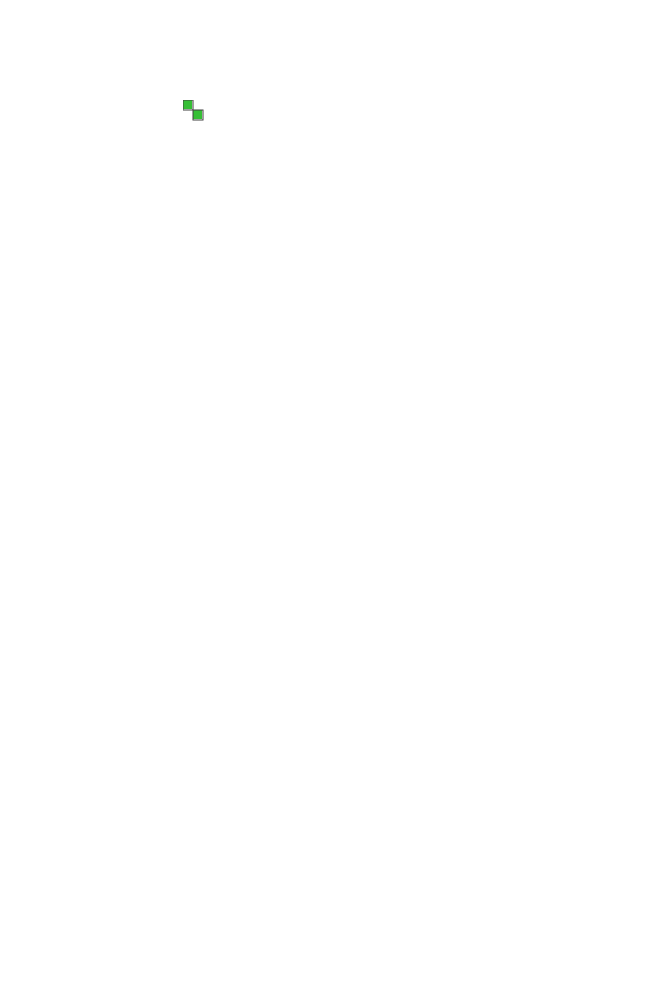
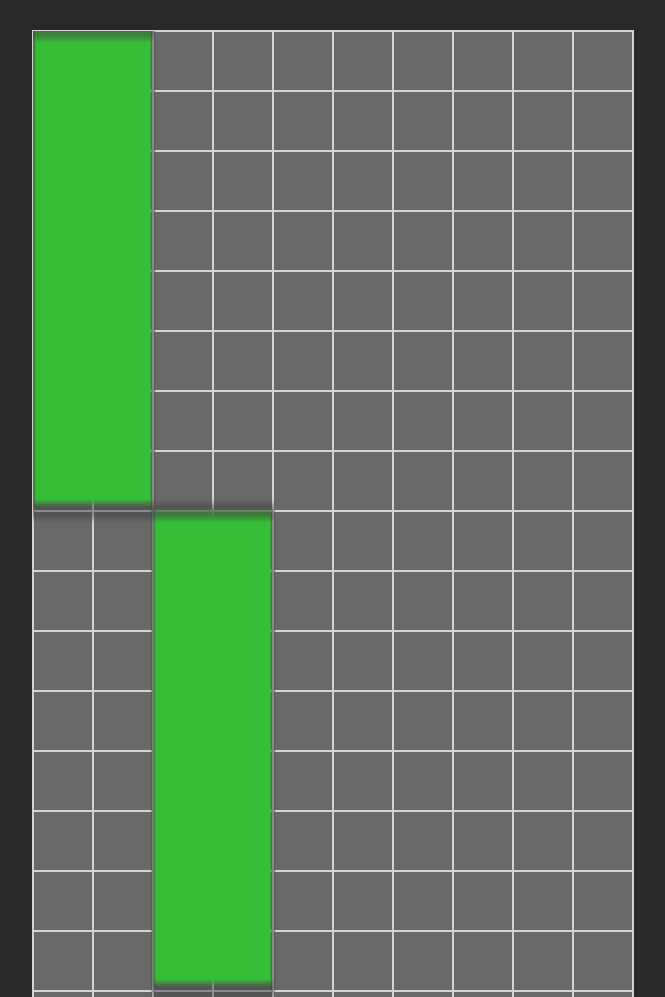
Before and after one commit to simpsons01/tetris, a website built with webpack: page template/index.html in a window 1280 px wide. Shown: the top 997 px of the page, without its empty margins (307-972 px from the left). Before the commit the page ends 800 px from the top, so only its background shows below. Built offline with nearby package versions, Linux system fonts and the light colour scheme.

Commit message:
調整canvas畫布

```diff
--- a/src/component/tertis/Tertis.ts
+++ b/src/component/tertis/Tertis.ts
@@ -128,7 +128,7 @@ export class Tertis {
     const polyominoBlockInfo = this.polyomino.getInfo()
     this.data.forEach(row => {
       row.forEach(({ x, y, strokeColor, fillColor, state }) => {
-        let _x, _y, _strokeColor, _fillColor, polyominoBlock
+        let _x, _y, _strokeColor, _fillColor, polyominoBlock, isFilled = false
         polyominoBlock = polyominoBlockInfo.find(polyominoBlock => {
           return (
             polyominoBlock.x === x &&
@@ -140,18 +140,22 @@ export class Tertis {
           _y = y * BlcokDistance
           _strokeColor = strokeColor
           _fillColor = fillColor
+          isFilled = true
         }else if(!!polyominoBlock) {
           _x = polyominoBlock.x * BlcokDistance
           _y = polyominoBlock.y * BlcokDistance
           _strokeColor = polyominoBlock.strokeColor
           _fillColor = polyominoBlock.fillColor
+          isFilled = true
         }
+        if(isFilled) {
           this.context.strokeStyle = _strokeColor
           this.context.fillStyle = _fillColor
           this.context.save()
           this.context.fillRect(_x, _y, BlcokDistance - 1, BlcokDistance - 1)
           this.context.strokeRect(_x, _y, BlcokDistance, BlcokDistance)
           this.context.restore()
+        }
       })
     })
   }
--- a/src/enum.ts
+++ b/src/enum.ts
@@ -21,11 +21,11 @@ export enum Direction {
   Down = 'down'
 }
 
-export const BlcokDistance = 10
+export const BlcokDistance = 60
 
 export enum Canvas {
-  Width = 300,
-  Height = 600
+  Width = 600,
+  Height = 1200
 }
 
 export enum BlockState {
--- a/src/main.ts
+++ b/src/main.ts
@@ -1,6 +1,15 @@
 import { Tertis } from "./component/tertis/index";
+import { Canvas, BlcokDistance } from "./enum";
 
 (function() {
+  const canvasContainer = document.querySelector("#canvas-container")
+  for(let i = 0; i < Canvas.Height / BlcokDistance; i++) {
+    for(let k = 0; k < Canvas.Width / BlcokDistance; k++) {
+      const block = document.createElement("div")
+      block.className = "block"
+      canvasContainer.appendChild(block)
+    }
+  }
   const tertis = new Tertis()
   tertis.next()
 })()
--- a/template/index.html
+++ b/template/index.html
@@ -2,15 +2,39 @@
 <head>
  <style>
     body {
+      background-color: #292929;
+    }
+
+    #canvas-container {
+      margin: 30px auto;
+      width: 600px;
+      height: 1200px;
+      position: relative;
       display: flex;
-      justify-content: center;
-      align-items: center;
+      flex-wrap: wrap;
+      border: 1px solid #D3D3D3;
+    }
+
+    #canvas-container .block {
+      width: 58px;
+      height: 58px;
+      border: 1px solid #D3D3D3;
+      background-color: 	#696969;
+    }
+
+    #canvas-container canvas {
+      position: absolute;
+      width: 600px;
+      height: 1200px;
+      left: 0;
+      top: 0;
+      z-index: 1;
     }
  </style>
 </head>
 <body>
-    <div id="app">
-        <canvas width="300" height="600"></canvas>
+    <div id="canvas-container">
+       <canvas></canvas>
     </div>
 </body>
 </html>
```
Lines whose indentation alone changed are shown as unchanged.
